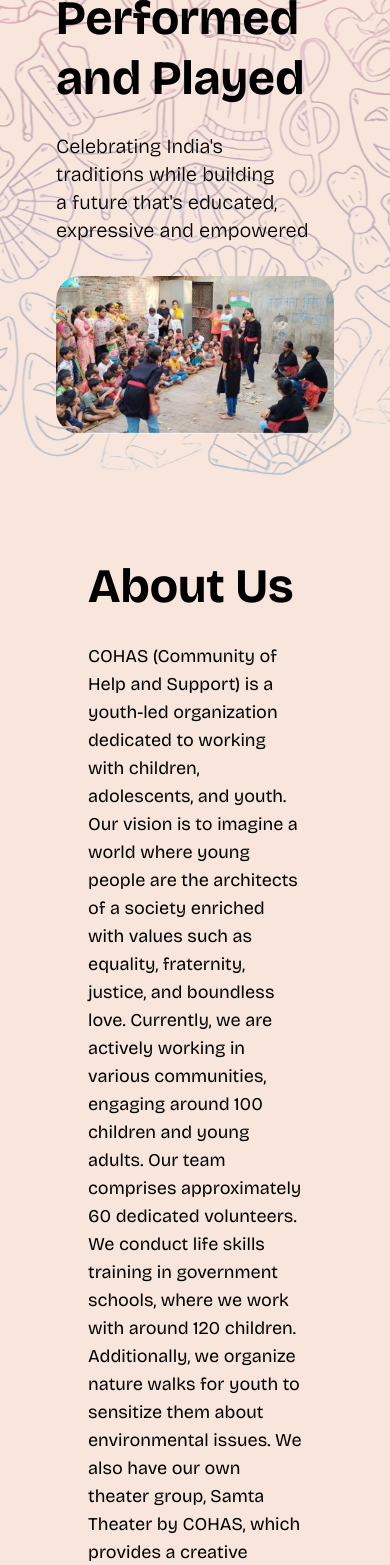
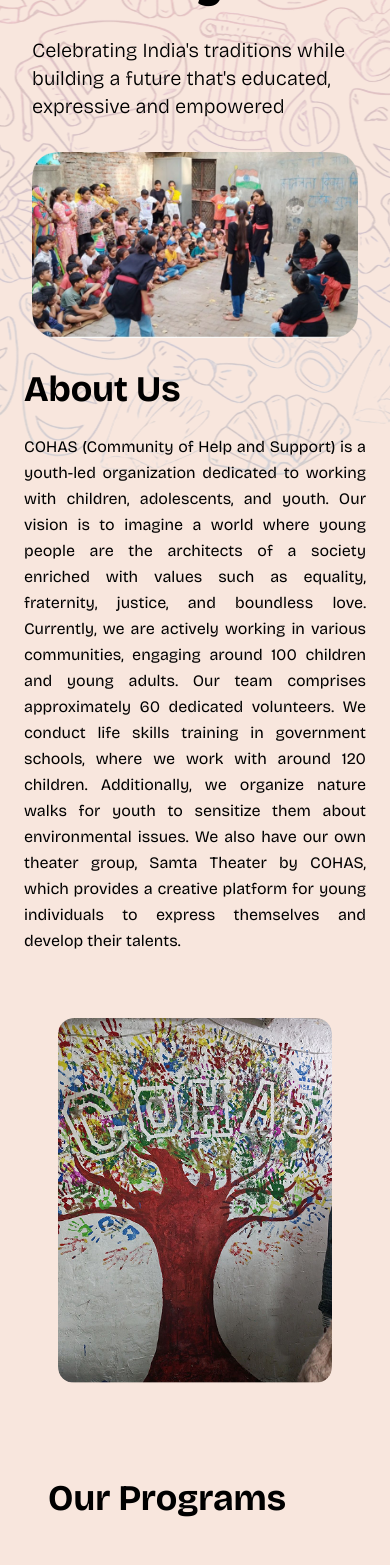
Before and after one commit to nikunjmathur08/COHAS, a React (Vite) app: page / in a window 390 px wide. Shown: the part 432-1997 px from the top of the page. Built offline with nearby package versions, Linux system fonts and the light colour scheme.

Commit message:
feat: add responsive support for website

```diff
--- a/src/App.tsx
+++ b/src/App.tsx
@@ -14,11 +14,11 @@ function App() {
       <img
         src={Background}
         alt="Background"
-        className="fixed top-0 left-1/2 transform -translate-x-1/2 object-contain h-auto w-auto max-w-[1400px] max-h-none opacity-25 z-0 pointer-events-none select-none"
+        className="fixed top-0 left-1/2 transform -translate-x-1/2 object-contain h-auto w-auto max-w-[1400px] max-h-none opacity-15 z-0 pointer-events-none select-none"
       />
 
       <div className="relative z-10">
-        <div className="max-w-7xl mx-auto px-6"> {/* ✨ added wrapper */}
+        <div className="max-w-7xl mx-auto md:px-6">
           <Header />
           <main>
             <HeroSection />
--- a/src/components/AboutUsSection.tsx
+++ b/src/components/AboutUsSection.tsx
@@ -3,30 +3,28 @@ import AboutUs from "../assets/AboutUs.png";
 const AboutUsSection = () => (
   <section
     id="about"
-    className="font-bricolage bg-transparent px-16 pb-16 flex flex-col md:flex-row items-center justify-between"
+    className="font-bricolage bg-transparent px-6 sm:px-8 md:px-16 pb-16 flex flex-col md:flex-row items-center justify-between"
   >
+    {/* Text Section */}
     <div className="flex-1 mb-8 md:mb-0 md:mr-12">
-      <h2 className="text-5xl font-bold mb-4">About Us</h2>
-      <p className="text-lg max-w-xl mt-8">
-        COHAS (Community of Help and Support) is a youth-led organization
-        dedicated to working with children, adolescents, and youth. Our vision
-        is to imagine a world where young people are the architects of a society
-        enriched with values such as equality, fraternity, justice, and
-        boundless love. Currently, we are actively working in various
-        communities, engaging around 100 children and young adults. Our team
-        comprises approximately 60 dedicated volunteers. We conduct life skills
-        training in government schools, where we work with around 120 children.
-        Additionally, we organize nature walks for youth to sensitize them about
-        environmental issues. We also have our own theater group, Samta Theater
-        by COHAS, which provides a creative platform for young individuals to
-        express themselves and develop their talents.
+      <h2 className="text-4xl sm:text-5xl font-bold mb-4 text-left">
+        About Us
+      </h2>
+      <p className="text-base sm:text-lg mt-6 md:mt-8 leading-relaxed text-justify md:text-left max-w-3xl mx-auto md:mx-0">
+        COHAS (Community of Help and Support) is a youth-led organization dedicated to working with children, adolescents, and youth. Our vision is to imagine a world where young people are the architects of a society enriched with values such as equality, fraternity, justice, and boundless love.
+
+        Currently, we are actively working in various communities, engaging around 100 children and young adults. Our team comprises approximately 60 dedicated volunteers. We conduct life skills training in government schools, where we work with around 120 children.
+
+        Additionally, we organize nature walks for youth to sensitize them about environmental issues. We also have our own theater group, Samta Theater by COHAS, which provides a creative platform for young individuals to express themselves and develop their talents.
       </p>
     </div>
-    <div className="flex-1 flex justify-center">
+
+    {/* Image Section */}
+    <div className="flex-1 flex justify-center mt-8 md:mt-0">
       <img
         src={AboutUs}
         alt="About Us"
-        className="scale-110 rounded-2xl mt-16 ml-48 w-full max-w-xs object-contain"
+        className="rounded-2xl w-4/5 sm:w-3/5 md:w-full max-w-sm object-contain"
       />
     </div>
   </section>
--- a/src/components/Donate.tsx
+++ b/src/components/Donate.tsx
@@ -1,78 +1,54 @@
-import Img1 from "../assets/Donate1.png"; // top-left
-import Img2 from "../assets/Donate2.png"; // bottom-left
-import Img3 from "../assets/Donate3.png"; // center top
-import Img4 from "../assets/Donate4.png"; // center bottom
-import Img5 from "../assets/Donate5.png"; // top-right
-import Img6 from "../assets/Donate6.png"; // bottom-right
+import Img1 from "../assets/Donate1.png";
+import Img2 from "../assets/Donate2.png";
+import Img3 from "../assets/Donate3.png";
+import Img4 from "../assets/Donate4.png";
+import Img5 from "../assets/Donate5.png";
+import Img6 from "../assets/Donate6.png";
 
 export default function DonateUsLayout() {
   return (
-    <div className="flex items-center justify-center px-4 py-32">
-      <div className="max-w-7xl w-full grid grid-cols-3 gap-4">
-        {/* Left Column: Top + Bottom */}
-        <div className="flex flex-col gap-4">
-          <div className="col-span-1 row-span-1 rounded-xl overflow-hidden">
-            <img
-              src={Img1}
-              alt="Top Left Group"
-              className="w-full h-full object-cover"
-            />
+    <div className="flex justify-center items-center py-16 px-4">
+      <div
+        className="grid gap-2 w-full max-w-[380px] md:max-w-[1200px]"
+        style={{
+          display: "grid",
+          gridTemplateAreas: `
+            "img1 img2 img3"
+            "img4 donate img5"
+            "img6 img6 img5"
+          `,
+          gridTemplateColumns: "1fr 1fr 1fr",
+          gridTemplateRows: "auto auto auto",
+        }}
+      >
+        <div style={{ gridArea: "img1" }}>
+          <img src={Img6} alt="Group 1" className="w-full h-full rounded-xl object-cover" />
         </div>
-          <div className="col-span-1 row-span-1 w-full h-[502px] rounded-xl overflow-hidden">
-            <img
-              src={Img2}
-              alt="Bottom Left Closeup"
-              className="w-full h-full object-cover"
-            />
+        <div style={{ gridArea: "img2" }}>
+          <img src={Img2} alt="Group 2" className="w-full h-full rounded-xl object-cover" />
         </div>
+        <div style={{ gridArea: "img3" }}>
+          <img src={Img3} alt="Group 3" className="w-full h-full rounded-xl object-cover" />
         </div>
-
-        {/* Center Column: Top Image + Button + Bottom Image */}
-        <div className="flex flex-col gap-4">
-          <div className="aspect-[4/3] rounded-xl overflow-hidden">
-            <img
-              src={Img3}
-              alt="Center Top Celebration"
-              className="w-full h-full object-cover"
-            />
+        <div style={{ gridArea: "img4" }}>
+          <img src={Img4} alt="Group 4" className="w-full h-full rounded-xl object-cover" />
         </div>
-
         <a
           href="https://milaap.org/fundraisers/support-underprivilege-children-of-community"
           target="_blank"
+          style={{ gridArea: "donate" }}
         >
-            <div className="aspect-[4/3] rounded-xl flex items-center justify-center bg-primary transition-transform duration-300 transform hover:scale-105 cursor-pointer hover:bg-orange-500">
-              <div className="text-white text-5xl md:text-6xl font-semibold leading-tight text-center">
+          <div className="w-full h-full rounded-xl bg-primary flex items-center justify-center transition-transform duration-300 hover:scale-105 hover:bg-orange-500">
+            <p className="text-white text-xl sm:text-8xl font-semibold leading-tight text-center">
               Donate<br />Us
-              </div>
+            </p>
           </div>
         </a>
-
-          <div className="aspect-[4/3] rounded-xl overflow-hidden">
-            <img
-              src={Img4}
-              alt="Center Bottom Youth"
-              className="w-full h-full object-cover"
-            />
+        <div style={{ gridArea: "img5" }}>
+          <img src={Img5} alt="Group 5" className="w-full h-full rounded-xl object-cover" />
         </div>
-        </div>
-
-        {/* Right Column: Top + Bottom */}
-        <div className="flex flex-col gap-4">
-          <div className="col-span-1 row-span-2 h-[508px] rounded-xl overflow-hidden">
-            <img
-              src={Img5}
-              alt="Top Right Group"
-              className="w-full h-full object-cover"
-            />
-          </div>
-          <div className="col-span-1 row-span-1 rounded-xl overflow-hidden">
-            <img
-              src={Img6}
-              alt="Bottom Right Children"
-              className="w-full h-full object-cover"
-            />
-          </div>
+        <div style={{ gridArea: "img6" }}>
+          <img src={Img1} alt="Group 6" className="w-full h-full rounded-xl object-cover" />
         </div>
       </div>
     </div>
--- a/src/components/Footer.tsx
+++ b/src/components/Footer.tsx
@@ -3,7 +3,8 @@ const Footer = () => {
     <footer
       id="contact"
       className="font-bricolage bg-primary text-white py-16 px-8 md:px-20 relative overflow-hidden">
-      <div className="flex flex-col md:flex-row justify-between items-start md:items-end gap-12 md:gap-0">
+
+      <div className="flex flex-col md:flex-row justify-between items-start md:items-end gap-12 md:gap-0 relative z-10">
         {/* Left Section */}
         <div className="space-y-2 text-lg font-medium">
           <div className="text-2xl font-bold">Ankush</div>
@@ -14,15 +15,15 @@ const Footer = () => {
         </div>
 
         {/* Right Quote */}
-        <div className="max-w-md text-right text-lg text-balance leading-relaxed font-medium">
+        <div className="max-w-md text-right text-lg text-balance leading-relaxed font-medium self-end ml-auto">
           Celebrating India's traditions while<br />
-          building a future  that's educated, <br />
+          building a future that's educated,<br />
           expressive and empowered
         </div>
       </div>
 
       {/* COHAS background text */}
-      <div className="absolute bottom-[-40px] left-0 w-full pb-4 text-2xl md:text-[220px] font-bold text-white/30 leading-none tracking-tight text-center pointer-events-none select-none">
+      <div className="absolute bottom-[-10px] md:bottom-[-40px] left-0 w-full px-4 text-[90px] md:text-[150px] md:py-6 font-bold text-white/30 leading-none tracking-tight text-center pointer-events-none select-none">
         COHAS
       </div>
     </footer>
--- a/src/components/Header.tsx
+++ b/src/components/Header.tsx
@@ -22,6 +22,7 @@ const Header = () => {
         <img src={Logo} alt="COHAS Logo" className="h-20 w-auto" />
         <span className="sr-only">COHAS - Community of Hope and Support</span>
       </div>
+      {/* Desktop Navigation */}
       <nav className="hidden md:flex space-x-8 text-lg">
         <div className="space-x-8 mt-2">
           <a href="#about" onClick={(e) => handleScroll(e, 'about')} className="hover:text-primary transition">About Us</a>
@@ -38,6 +39,14 @@ const Header = () => {
           Donate Us
         </a>
       </nav>
+      {/* Mobile Only Donate Button */}
+      <a
+        href="https://milaap.org/fundraisers/support-underprivilege-children-of-community"
+        target="_blank"
+        className="md:hidden bg-primary hover:bg-orange-500 text-white font-semibold py-2 px-4 rounded-full transition"
+      >
+        Donate Us
+      </a>
     </header>
   );
 };
--- a/src/components/HeroSection.tsx
+++ b/src/components/HeroSection.tsx
@@ -2,7 +2,7 @@ import Brush from "../assets/brush.png";
 import Hero from "../assets/Hero.png";
 
 const HeroSection = () => (
-  <section className="font-bricolage relative bg-transparent flex flex-col md:flex-row items-center justify-between px-8 py-32 overflow-hidden">
+  <section className="font-bricolage relative bg-transparent flex flex-col py-8 md:flex-row items-center justify-between px-8 md:py-32 overflow-hidden">
     <div className="relative z-10 flex-1 flex flex-col items-start justify-center max-w-xl md:pl-8">
       <h1 className="text-5xl md:text-6xl font-bold mb-6 leading-tight text-black">
         Voices of Change,<br />
--- a/src/components/ProgramSection.tsx
+++ b/src/components/ProgramSection.tsx
@@ -19,7 +19,7 @@ const OurPrograms = () => {
     <section
       id="programs"
       className="py-8 px-12">
-      <h1 className="text-4xl md:text-5xl font-bricolage font-bold text-black mb-12">
+      <h1 className="text-4xl text-left md:text-5xl font-bricolage font-bold text-black mb-12">
         Our Programs
       </h1>
       <div className="flex flex-wrap gap-10 max-w-6xl">
```
Lines whose indentation alone changed are shown as unchanged.
